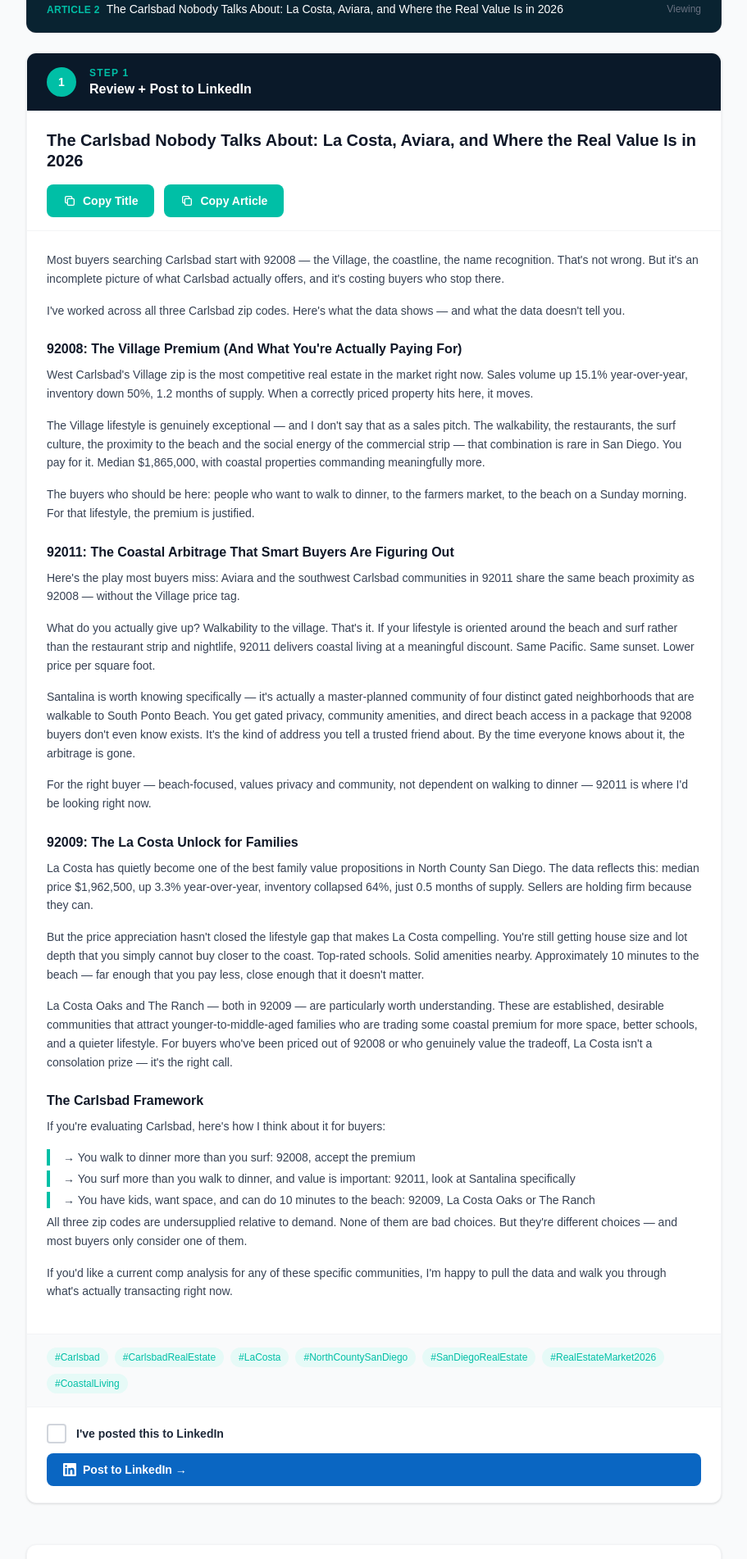
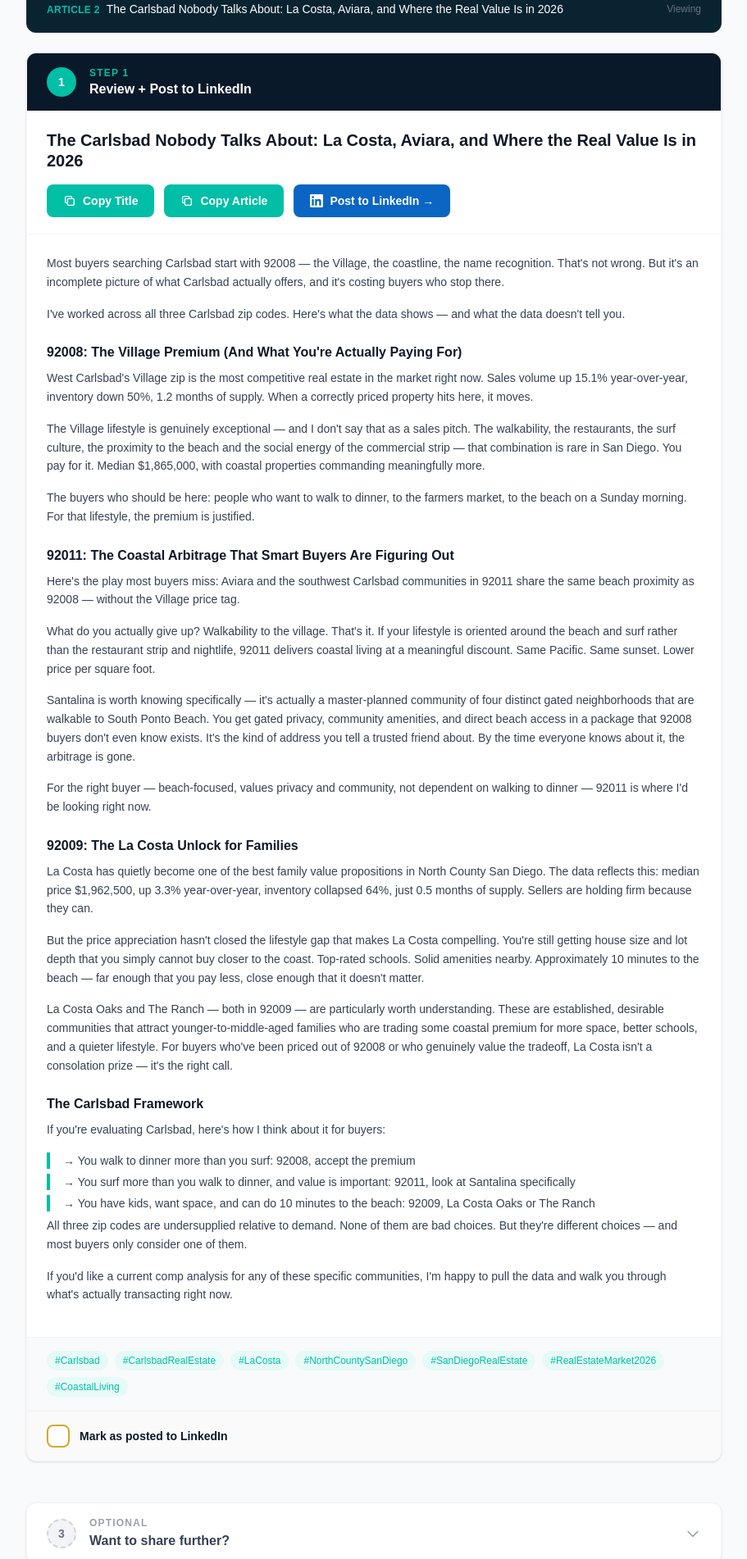
Before and after one commit to radleyraven/cited-dashboard, a Next.js app: page /articles in a window 1280 px wide. Shown: the part 260-2162 px from the top of the page at 82% size, without its empty margins (184-1095 px from the left). Built offline with nearby package versions, Linux system fonts and the light colour scheme.

Commit message:
feat: articles — LinkedIn button inline with copy buttons, prominent gold checkbox confirmation

```diff
--- a/src/app/articles/page.tsx
+++ b/src/app/articles/page.tsx
@@ -232,12 +232,22 @@ export default function ArticlesPage() {
 
           {/* Article card body — always visible, just dimmed when done */}
           <div className={`transition-opacity duration-300 ${postedLinkedIn ? 'opacity-50' : 'opacity-100'}`}>
-            {/* Article title */}
-            <div className="px-6 pt-6 pb-4 border-b border-gray-100">
+            {/* Article title + action buttons */}
+            <div className="px-6 pt-6 pb-5 border-b border-gray-100">
               <h3 className="text-xl font-bold text-gray-900 leading-tight mb-4">{ARTICLE_TITLE}</h3>
               <div className="flex items-center gap-3 flex-wrap">
                 <CopyButton text={ARTICLE_TITLE} label="Copy Title" />
                 <CopyButton text={FULL_ARTICLE} label="Copy Article" />
+                <a
+                  href="https://www.linkedin.com/in/radleyraven/recent-activity/articles/"
+                  target="_blank"
+                  rel="noopener noreferrer"
+                  className="inline-flex items-center gap-2 px-5 py-2.5 rounded-lg text-sm font-semibold transition-opacity hover:opacity-90"
+                  style={{ background: '#0A66C2', color: '#fff' }}
+                >
+                  <svg className="w-4 h-4" fill="currentColor" viewBox="0 0 24 24"><path d="M20.447 20.452h-3.554v-5.569c0-1.328-.027-3.037-1.852-3.037-1.853 0-2.136 1.445-2.136 2.939v5.667H9.351V9h3.414v1.561h.046c.477-.9 1.637-1.85 3.37-1.85 3.601 0 4.267 2.37 4.267 5.455v6.286zM5.337 7.433a2.062 2.062 0 01-2.063-2.065 2.064 2.064 0 112.063 2.065zm1.782 13.019H3.555V9h3.564v11.452zM22.225 0H1.771C.792 0 0 .774 0 1.729v20.542C0 23.227.792 24 1.771 24h20.451C23.2 24 24 23.227 24 22.271V1.729C24 .774 23.2 0 22.222 0h.003z"/></svg>
+                  Post to LinkedIn →
+                </a>
               </div>
             </div>
 
@@ -278,33 +288,26 @@ export default function ArticlesPage() {
             </div>
           </div>
 
-          {/* Checkbox + LinkedIn link */}
-          <div className="px-6 py-5 flex flex-col gap-3">
+          {/* Confirmation checkbox */}
+          <div className="px-6 py-4 border-t border-gray-100"
+            style={{ background: postedLinkedIn ? '#f0fdf4' : '#fafafa' }}>
             <label className="flex items-center gap-3 cursor-pointer select-none group" onClick={toggleLinkedIn}>
               <div
-                className={`w-6 h-6 rounded flex items-center justify-center shrink-0 transition-all duration-200 ${postedLinkedIn ? '' : 'border-2 border-gray-300 group-hover:border-teal-400'}`}
-                style={postedLinkedIn ? { background: '#00BFA6' } : {}}
+                className="w-7 h-7 rounded-lg flex items-center justify-center shrink-0 transition-all duration-200"
+                style={postedLinkedIn
+                  ? { background: '#00BFA6' }
+                  : { border: '2px solid #D4A830', background: '#fff' }}
               >
                 {postedLinkedIn && (
-                  <svg className="w-3.5 h-3.5 text-white" fill="none" stroke="currentColor" viewBox="0 0 24 24">
+                  <svg className="w-4 h-4 text-white" fill="none" stroke="currentColor" viewBox="0 0 24 24">
                     <path strokeLinecap="round" strokeLinejoin="round" strokeWidth={3} d="M5 13l4 4L19 7" />
                   </svg>
                 )}
               </div>
-              <span className={`text-sm font-semibold ${postedLinkedIn ? 'text-green-700' : 'text-gray-800'}`}>
-                {postedLinkedIn ? "I've posted this to LinkedIn ✓" : "I've posted this to LinkedIn"}
+              <span className="text-sm font-bold" style={{ color: postedLinkedIn ? '#15803d' : '#0A1929' }}>
+                {postedLinkedIn ? "Posted to LinkedIn ✓" : "Mark as posted to LinkedIn"}
               </span>
             </label>
-            <a
-              href="https://www.linkedin.com/in/radleyraven/recent-activity/articles/"
-              target="_blank"
-              rel="noopener noreferrer"
-              className="inline-flex items-center gap-2 px-5 py-2.5 rounded-lg text-sm font-semibold transition-opacity hover:opacity-90"
-              style={{ background: '#0A66C2', color: '#fff' }}
-            >
-              <svg className="w-4 h-4" fill="currentColor" viewBox="0 0 24 24"><path d="M20.447 20.452h-3.554v-5.569c0-1.328-.027-3.037-1.852-3.037-1.853 0-2.136 1.445-2.136 2.939v5.667H9.351V9h3.414v1.561h.046c.477-.9 1.637-1.85 3.37-1.85 3.601 0 4.267 2.37 4.267 5.455v6.286zM5.337 7.433a2.062 2.062 0 01-2.063-2.065 2.064 2.064 0 112.063 2.065zm1.782 13.019H3.555V9h3.564v11.452zM22.225 0H1.771C.792 0 0 .774 0 1.729v20.542C0 23.227.792 24 1.771 24h20.451C23.2 24 24 23.227 24 22.271V1.729C24 .774 23.2 0 22.222 0h.003z"/></svg>
-              Post to LinkedIn →
-            </a>
           </div>
         </div>
 
```
